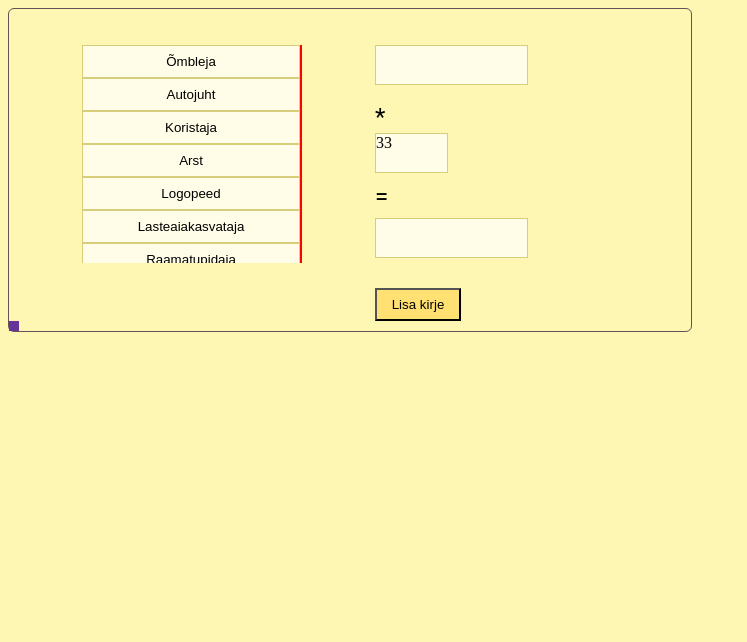
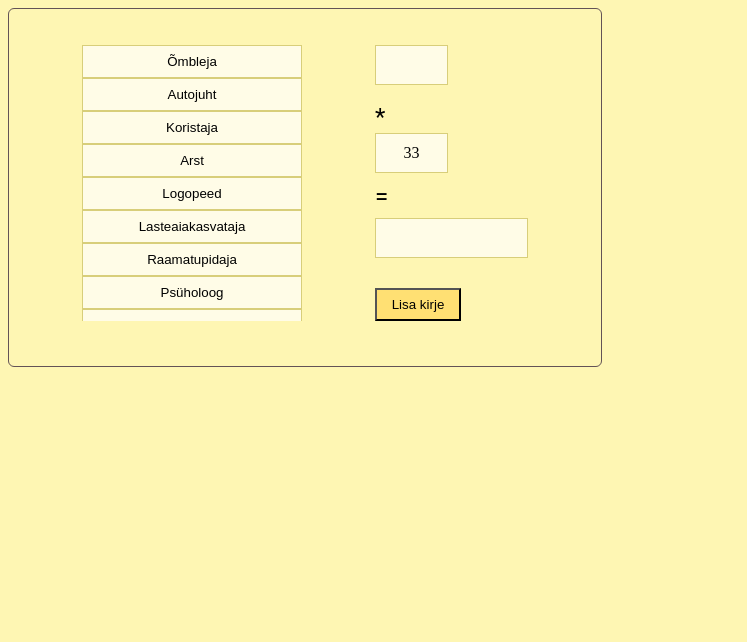
Before and after one commit to MTUEma/Kalkulaator, a plain HTML site: page index.html in a window 1280 px wide. Shown: the whole page, without its empty margins (0-747 px from the left). Drawn offline with Linux system fonts and the light colour scheme.

Commit message:
Update style.css

```diff
--- a/style.css
+++ b/style.css
@@ -5,18 +5,13 @@
     background-color: #6C5B7B;
     float: right;
 
-}
 
-
-.hours {
-    background-color: #FEF6B3;
-    float: right;
 }
 
 
 .scroll {
     width: 220px;
-    height: 218px;
+    height: 276px;
     overflow: auto;
     background-color: red;
 
@@ -41,7 +36,7 @@
     background: #FFFCE7;
     border: 1px solid #D8CE7A;
     box-sizing: border-box;
-    width: 218px;
+    width: 100%;
     height: 33px;
 }
 .info{
@@ -61,15 +56,16 @@
 
 }
 .hours {
-    width: 153px;
+    width: 73px;
     height: 40px;
     background: #FFFCE7;
     border: 1px solid #D8CE7A;
     box-sizing: border-box;
 
+
 }
 html {
-    width: 700px;
+    width: 610px;
     background-color: #FEF6B3;
 }
 .multiply{
@@ -86,6 +82,9 @@ html {
     background: #FFFCE7;
     border: 1px solid #D8CE7A;
     box-sizing: border-box;
+    text-align: center;
+    padding-top: 9.5px;
+
 
 }.equals {
     width: 16px;
@@ -113,13 +112,36 @@ html {
 }
 
 
-.total{
+.total_box{
     display: flex;
-    width: 10px;
-    height: 10px;
-    background-color: rebeccapurple;
+    width: 650px;
+    height: 80px;
+    padding-top: 15px;
 }
 
 .infocontainer{
     display: flex;
 }
+.total{
+    display: flex;
+    width: 650px;
+    height: 35px;
+    padding-top: 10px;
+    font-size: 36px;
+    float: left;
+    padding-left: 134px;
+
+}
+.number{
+    background: #FFFCE7;
+    border: 1px solid #AD959B;
+    box-sizing: border-box;
+    border-radius: 6px;
+    width: 206px;
+    height: 41px;
+    padding-left: 20px;
+
+}
+.total_box_emty{
+    width: 10px;
+}
```
